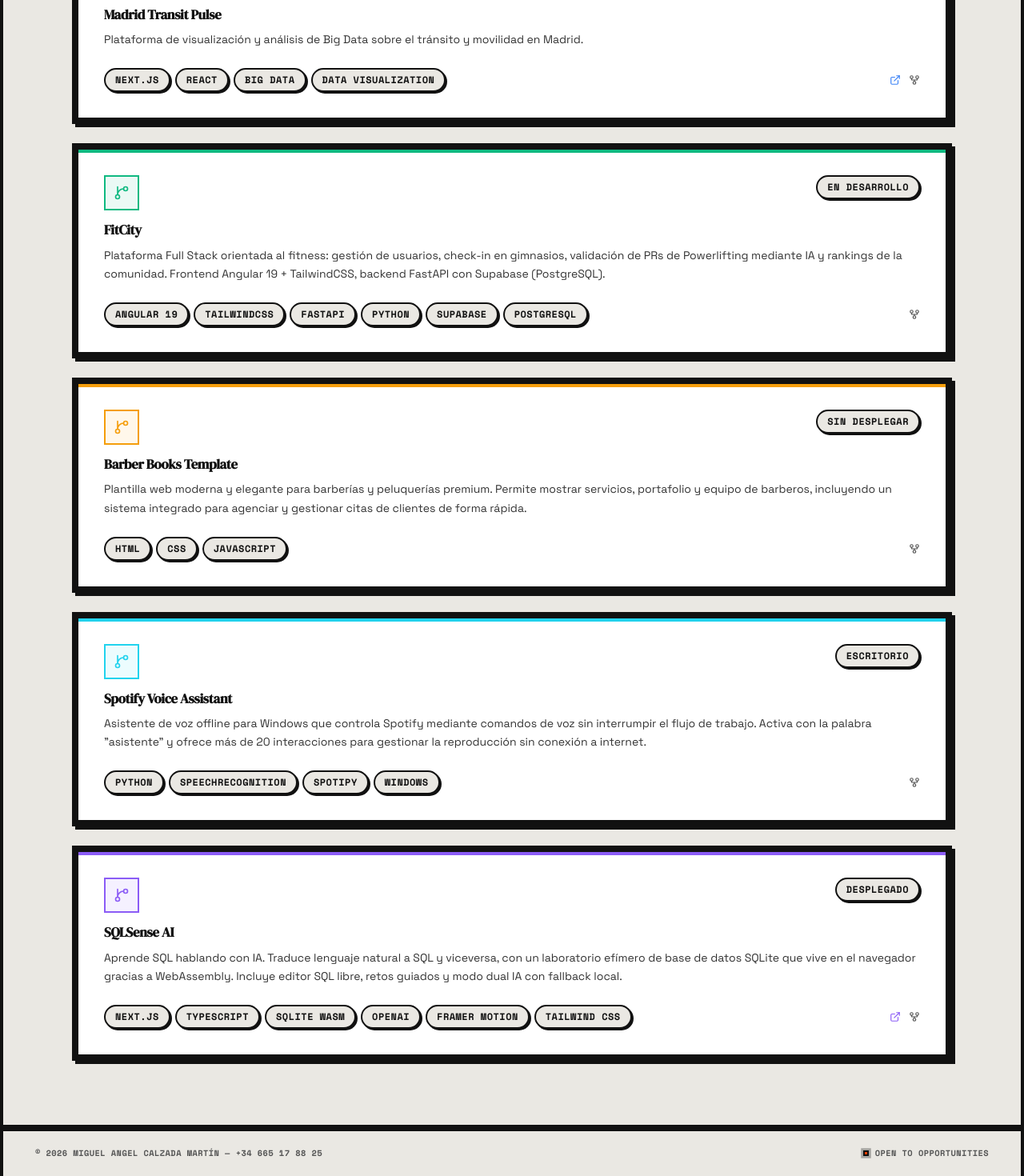
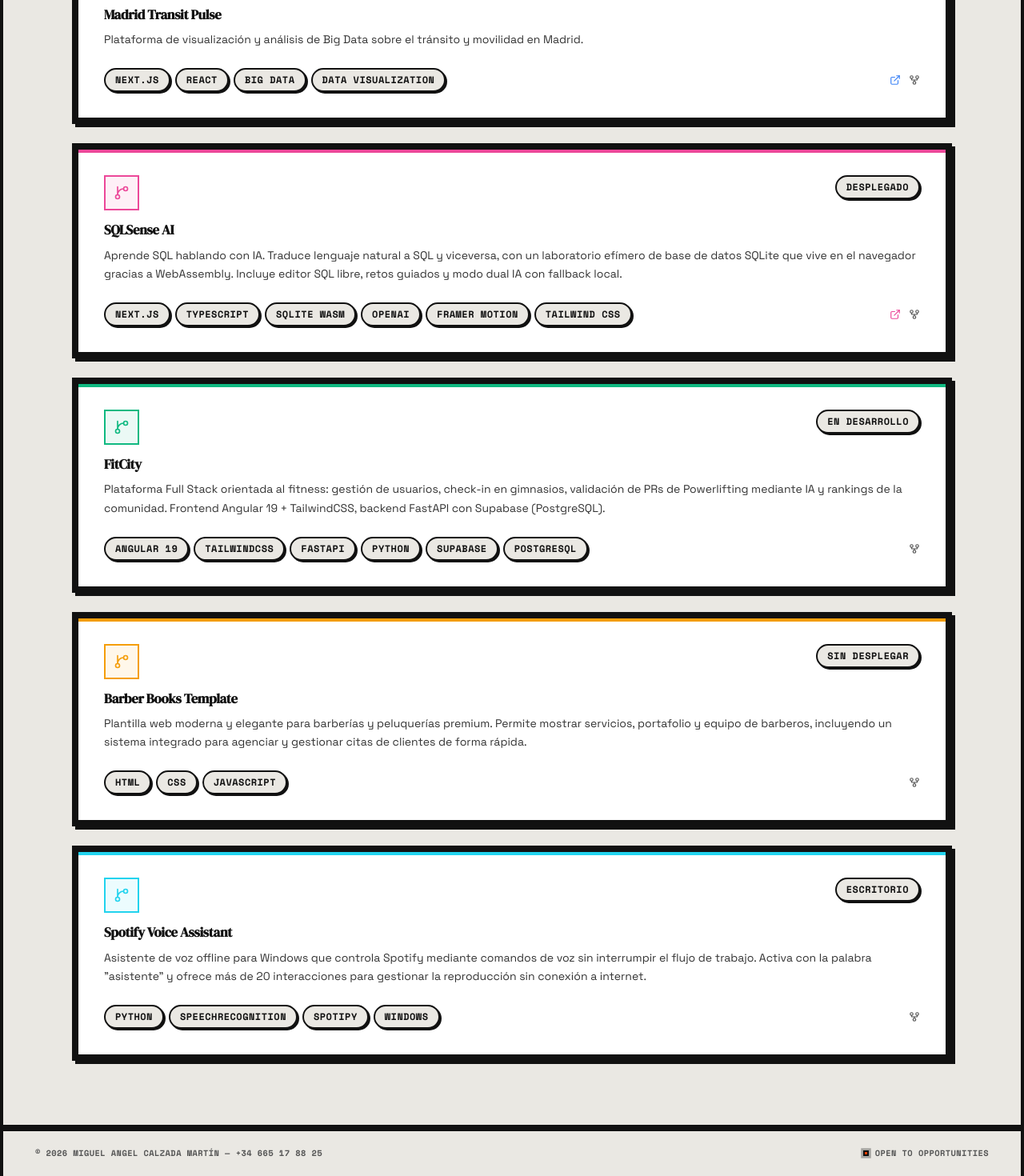
Before and after one commit to miguelcalzada-dev/portfolio-miguelcalzada, a Next.js app: page / in a window 1280 px wide. Shown: the part 3643-5113 px from the top of the page at 80% size. Built offline with nearby package versions, Linux system fonts and the light colour scheme.

Commit message:
Mover SQLSense AI debajo de Madrid Transit Pulse, cambiar color a rosa y añadir al chatbot

```diff
--- a/app/page.tsx
+++ b/app/page.tsx
@@ -129,6 +129,16 @@ const CV_DATA = {
       url: "https://madrid-transit-pulse.vercel.app/",
     },
     {
+      name: "SQLSense AI",
+      description:
+        "Aprende SQL hablando con IA. Traduce lenguaje natural a SQL y viceversa, con un laboratorio efímero de base de datos SQLite que vive en el navegador gracias a WebAssembly. Incluye editor SQL libre, retos guiados y modo dual IA con fallback local.",
+      stack: ["Next.js", "TypeScript", "SQLite WASM", "OpenAI", "Framer Motion", "Tailwind CSS"],
+      type: "Desplegado",
+      color: "#ec4899",
+      github: "https://github.com/miguelcalzada-dev/sqlsense-ai",
+      url: "https://sqlsense-ai-production.up.railway.app/",
+    },
+    {
       name: "FitCity",
       description:
         "Plataforma Full Stack orientada al fitness: gestión de usuarios, check-in en gimnasios, validación de PRs de Powerlifting mediante IA y rankings de la comunidad. Frontend Angular 19 + TailwindCSS, backend FastAPI con Supabase (PostgreSQL).",
@@ -157,16 +167,6 @@ const CV_DATA = {
       color: "#22d3ee",
       github: "https://github.com/miguelcalzada-dev/spotify_voice_assistant",
       url: null,
-    },
-    {
-      name: "SQLSense AI",
-      description:
-        "Aprende SQL hablando con IA. Traduce lenguaje natural a SQL y viceversa, con un laboratorio efímero de base de datos SQLite que vive en el navegador gracias a WebAssembly. Incluye editor SQL libre, retos guiados y modo dual IA con fallback local.",
-      stack: ["Next.js", "TypeScript", "SQLite WASM", "OpenAI", "Framer Motion", "Tailwind CSS"],
-      type: "Desplegado",
-      color: "#8b5cf6",
-      github: "https://github.com/miguelcalzada-dev/sqlsense-ai",
-      url: "https://sqlsense-ai-production.up.railway.app/",
     },
   ],
 };
@@ -207,7 +207,7 @@ function getBotResponse(message: string): string {
   }
   // projects
   if (msg.match(/proyecto|project|portafolio|portfolio|github|repositori/)) {
-    return "🚀 Mis proyectos destacados:\n• **Applied AI Solutions** — Portfolio de IA con Gemini, RAG y NLP, desplegado en Railway\n• **Madrid Transit Pulse** — Plataforma de visualización y análisis de Big Data sobre la movilidad en Madrid\n• **FitCity** — Plataforma Full Stack de fitness con validación de PRs mediante IA (Angular + FastAPI + Supabase)\n• **Barber Books Template** — Plantilla web premium para barberías con sistema de reservas\n• **Spotify Voice Assistant** — Asistente de voz offline para Windows con más de 20 comandos\nPuedes ver más detalles y los repos en la sección de proyectos de este portfolio.";
+    return "🚀 Mis proyectos destacados:\n• **Applied AI Solutions** — Portfolio de IA con Gemini, RAG y NLP, desplegado en Railway\n• **Madrid Transit Pulse** — Plataforma de visualización y análisis de Big Data sobre la movilidad en Madrid\n• **SQLSense AI** — Laboratorio de SQL con IA: traduce lenguaje natural a SQL y viceversa, con SQLite WASM en el navegador\n• **FitCity** — Plataforma Full Stack de fitness con validación de PRs mediante IA (Angular + FastAPI + Supabase)\n• **Barber Books Template** — Plantilla web premium para barberías con sistema de reservas\n• **Spotify Voice Assistant** — Asistente de voz offline para Windows con más de 20 comandos\nPuedes ver más detalles y los repos en la sección de proyectos de este portfolio.";
   }
   // contact
   if (msg.match(/contact|email|correo|mensaje|hablar|llam|whatsapp|linkedin/)) {
```
